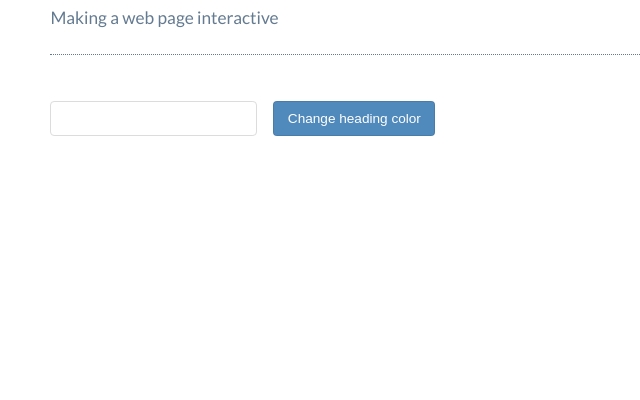
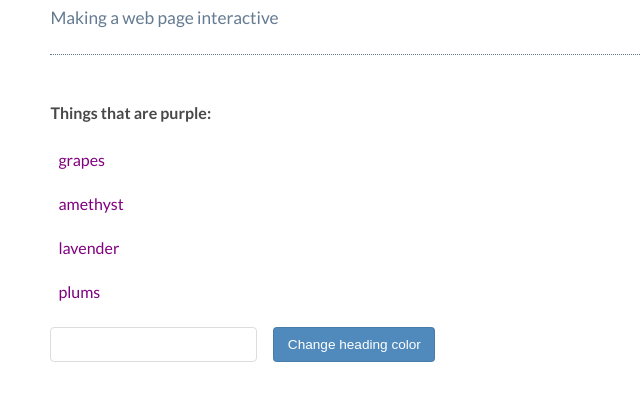
Before and after one commit to NicolaiDTH/JavaScriptDOMandyou, a plain HTML site: page index.html in a window 1280 px wide. Shown: the part 88-488 px from the top of the page, without its empty margins (0-640 px from the left). Drawn offline with nearby package versions, Linux system fonts and the light colour scheme; files that its build step writes are made by us from their sources.

Commit message:
getElementsByTagName test

```diff
--- a/app.js
+++ b/app.js
@@ -1,7 +1,15 @@
-const myHeading = document.getElementById('myHeading');
+/*
+const myHeading = document.getElementsByTagName('h1')[0];
 const myButton = document.getElementById('myButton');
 const myTextInput = document.getElementById('myTextInput');
 
 myButton.addEventListener('click', () => {
   myButton.style.color = myTextInput.value;
 });
+*/
+
+const myList = document.getElementsByTagName('li');
+
+for (let i = 0; i < myList.length; i += 1) {
+ myList[i].style.color = 'purple';
+}
--- a/index.html
+++ b/index.html
@@ -7,6 +7,13 @@
   <body>
     <h1 id="myHeading">JavaScript and the DOM</h1>
     <p>Making a web page interactive</p>
+    <p>Things that are purple:</p>
+    <ul>
+      <li>grapes</li>
+      <li>amethyst</li>
+      <li>lavender</li>
+      <li>plums</li>
+    </ul>
     <input type = 'text' id = 'myTextInput'>
     <button id = 'myButton'>Change heading color</button>
     <script src = 'app.js'></script>
```
